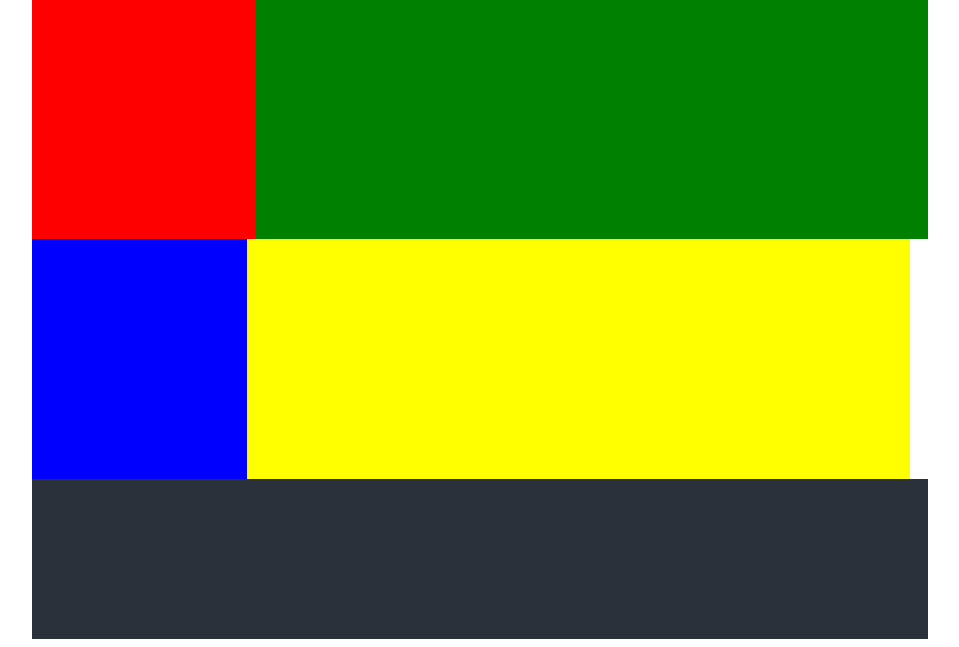
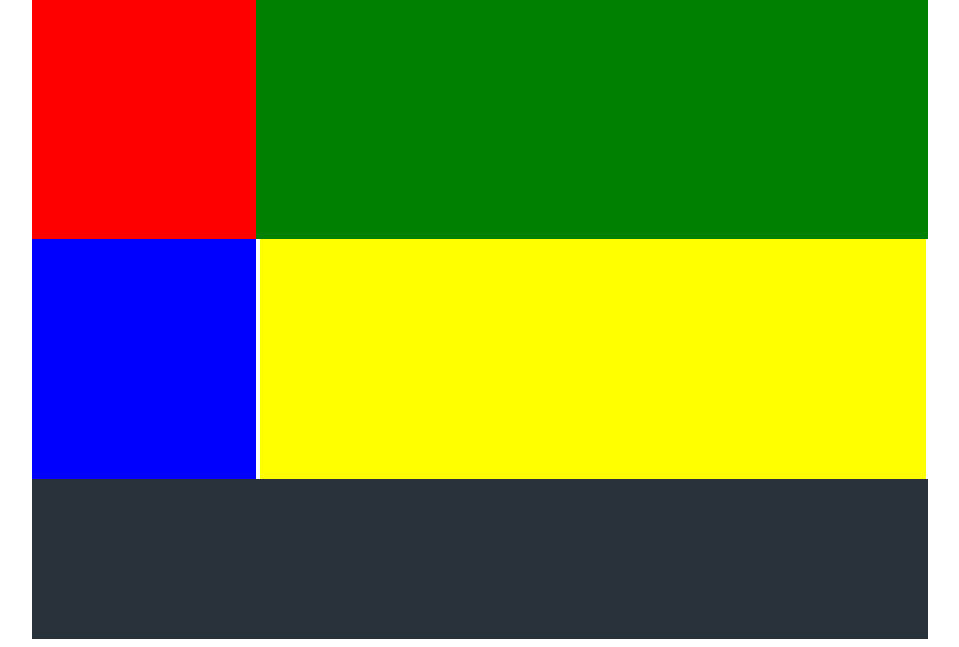
Before and after one commit to ryanthtra/prototypes, a PHP site: page / in a window 1280 px wide. Shown: the part 169-816 px from the top of the page, without its empty margins (160-1119 px from the left). Run offline with PHP 8.4, Linux system fonts and the light colour scheme; some web fonts are replaced.

Commit message:
css_design_layout_2 - Ryan Transfiguracion

```diff
--- a/css_design_layout_2/style.css
+++ b/css_design_layout_2/style.css
@@ -103,19 +103,20 @@ section#fs-3>div
 
 section#fs-3>div:first-of-type
 {
-    width: 24%;
+    position: relative;
+    width: 25%;
+    left: 0px;
     background-color: blue;
     display: inline-flex;
-    position: relative;
 }
 
 section#fs-3>div:nth-of-type(2)
 {
-    width: 74%;
+    position: relative;
+    width: 74.3%;
+    right: 0px;
     background-color: rgb(255,255,0);
     display: inline-flex;
-    position: relative;
-    right: 0.5%;
 }
 
 footer
```
